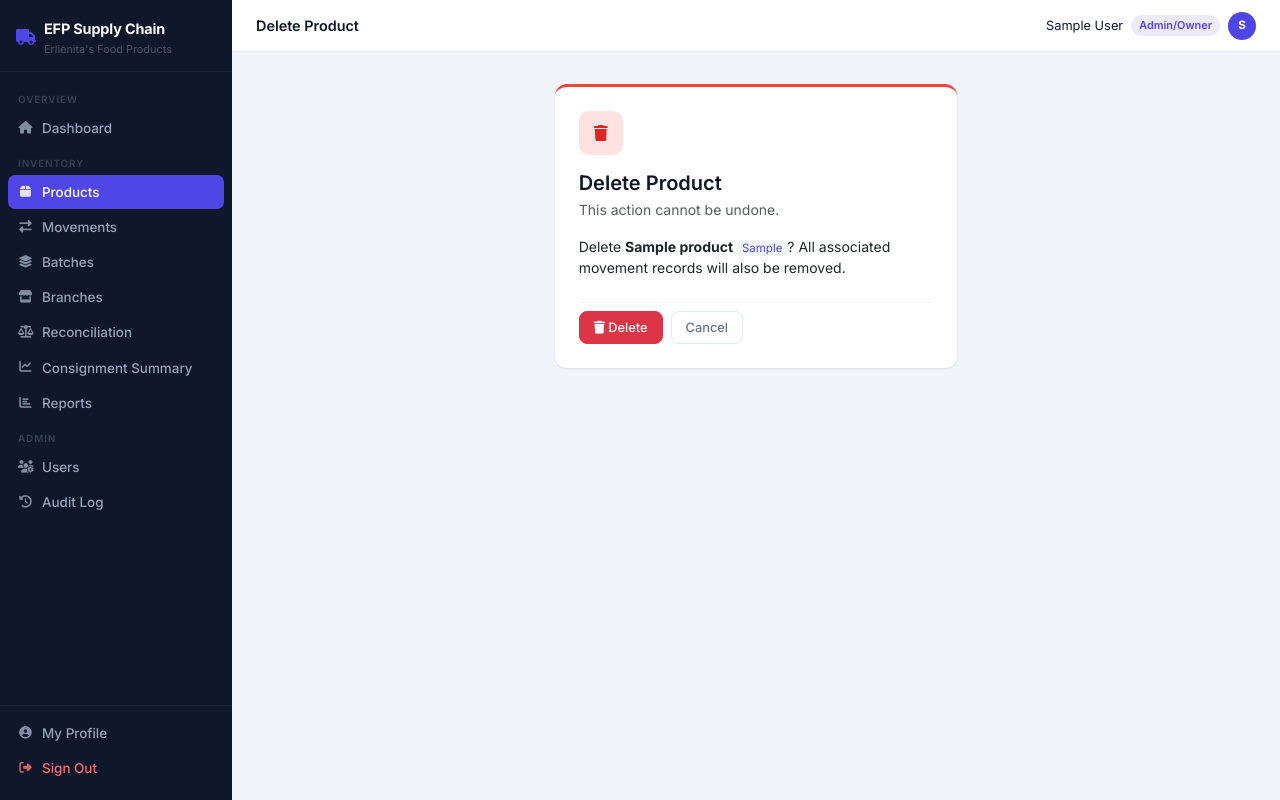
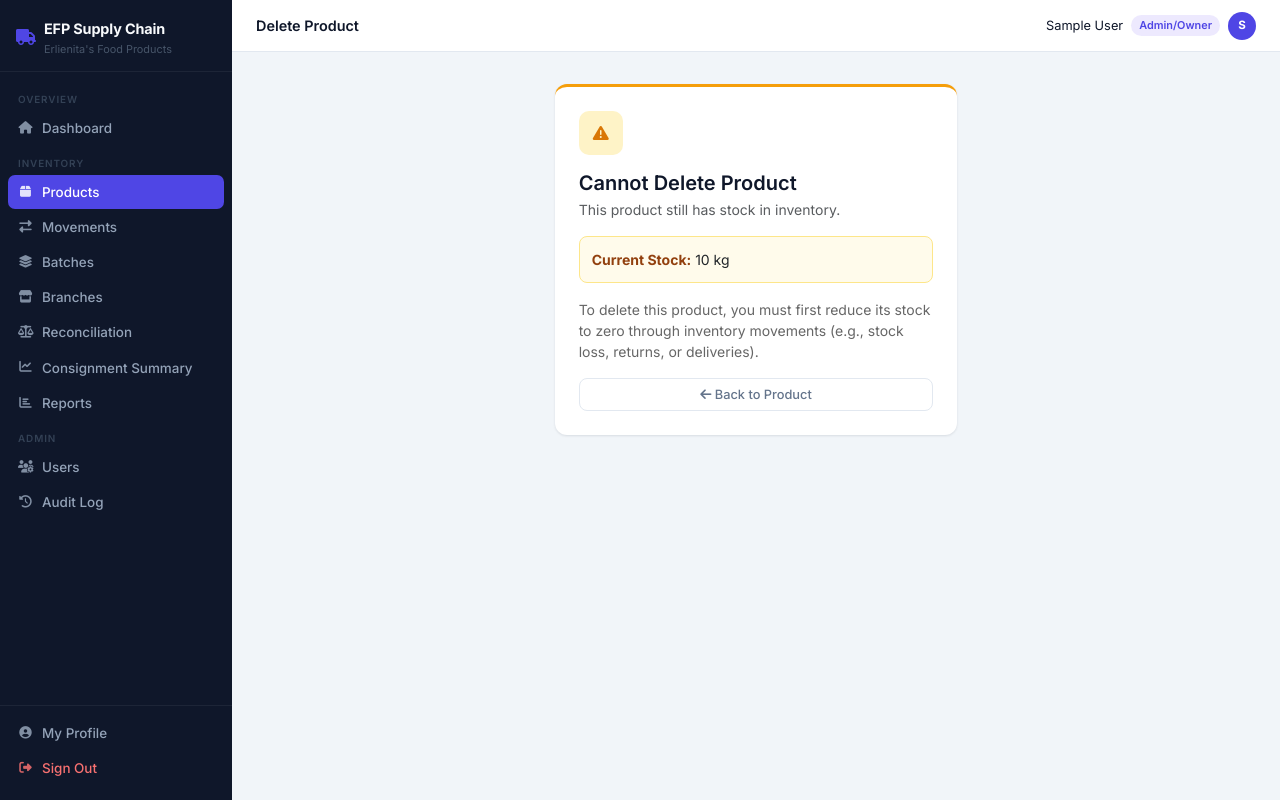
Before and after one commit to Ken-n7/p, a Django app: page /products/1/delete/ in a window 1280 px wide. Run offline with Django 5.2, Linux system fonts and the light colour scheme; a user stored in the database is signed in; tables that the repository leaves empty hold one stand-in row (values such as "Sample post"); some libraries are stand-ins or nearby versions.

Commit message:
fix the Production Batches to show content and product deletion validation

```diff
--- a/inventory/templates/inventory/product_confirm_delete.html
+++ b/inventory/templates/inventory/product_confirm_delete.html
@@ -3,6 +3,24 @@
 {% block content %}
 <div class="row justify-content-center mt-2">
     <div class="col-md-5">
+        {% if object.quantity > 0 %}
+        <div class="card" style="border-top:3px solid #f59e0b!important;">
+            <div class="card-body p-4">
+                <div style="width:44px;height:44px;border-radius:10px;background:#fef3c7;display:flex;align-items:center;justify-content:center;margin-bottom:16px;">
+                    <i class="fas fa-exclamation-triangle" style="color:#d97706;"></i>
+                </div>
+                <h5 class="mb-1">Cannot Delete Product</h5>
+                <p class="text-muted small mb-3">This product still has stock in inventory.</p>
+                <div style="background:#fffbeb;border:1px solid #fde68a;border-radius:8px;padding:12px;margin-bottom:16px;font-size:0.875rem;">
+                    <strong style="color:#92400e;">Current Stock:</strong> {{ object.quantity }} {{ object.unit }}
+                </div>
+                <p style="font-size:0.875rem;color:#666;">To delete this product, you must first reduce its stock to zero through inventory movements (e.g., stock loss, returns, or deliveries).</p>
+                <a href="{% url 'product_detail' object.pk %}" class="btn btn-outline-secondary w-100">
+                    <i class="fas fa-arrow-left"></i> Back to Product
+                </a>
+            </div>
+        </div>
+        {% else %}
         <div class="card" style="border-top:3px solid #ef4444!important;">
             <div class="card-body p-4">
                 <div style="width:44px;height:44px;border-radius:10px;background:#fee2e2;display:flex;align-items:center;justify-content:center;margin-bottom:16px;">
@@ -21,6 +39,7 @@
                 </form>
             </div>
         </div>
+        {% endif %}
     </div>
 </div>
 {% endblock %}
--- a/inventory/views.py
+++ b/inventory/views.py
@@ -180,6 +180,7 @@ def product_detail(request, pk):
     return render(request, 'inventory/product_detail.html', {
         'product': product,
         'movements': movements,
+        'production_batches': production_batches,
         'total_produced': total_produced,
         'total_delivered': total_delivered,
         'total_returned': total_returned,
@@ -216,6 +217,9 @@ def product_edit(request, pk):
 def product_delete(request, pk):
     product = get_object_or_404(Product, pk=pk)
     if request.method == 'POST':
+        if product.quantity > 0:
+            messages.error(request, f'Cannot delete product with remaining stock. Current quantity: {product.quantity} {product.unit}.')
+            return redirect('product_detail', pk=product.pk)
         _log(request.user, 'delete', product, f"SKU={product.sku}")
         product.delete()
         messages.success(request, 'Product deleted.')
```
